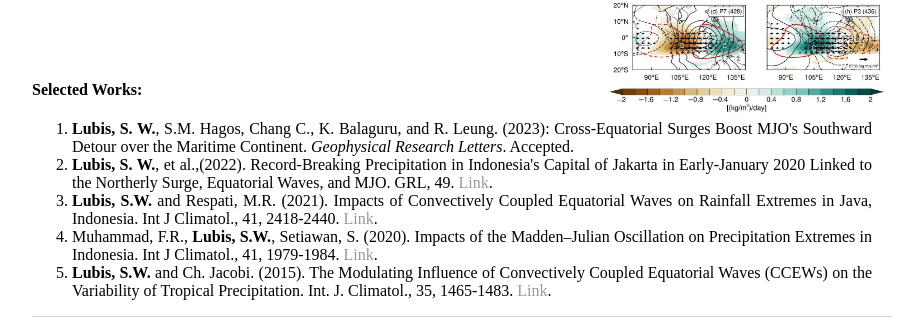
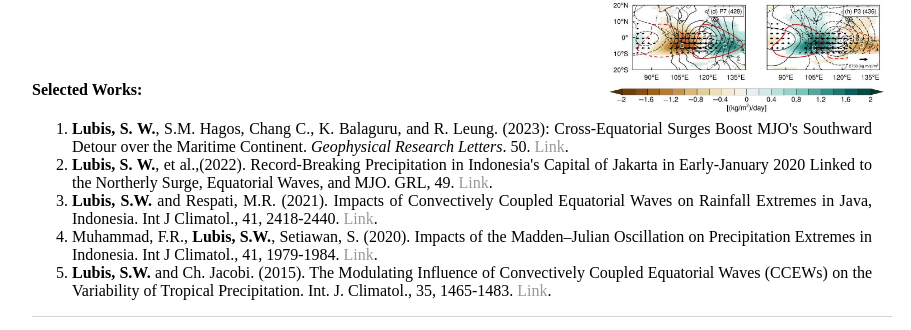
Before and after one commit to sandrolubis/sandrolubis.github.io, a Jekyll site: the page built from research/index.html, in a window 1280 px wide. Shown: the part 1835-2165 px from the top of the page, without its empty margins (276-1187 px from the left). Built offline with Jekyll 4.4.1, drawn with Linux system fonts in a browser that asks for light colours.

Commit message:
Update index.html

```diff
--- a/research/index.html
+++ b/research/index.html
@@ -65,7 +65,7 @@ title: Research Interests | Sandro Lubis
 				which helped validate the effect of equatorial waves on high-impact weather for forecasting models. </font></p>
 			<h4 style="margin-top:90px;">Selected Works:</h4>
 			<ol style="text-align:justify;">
-			  <li><b>Lubis, S. W.</b>, S.M. Hagos, Chang C., K. Balaguru,  and R. Leung. (2023): Cross-Equatorial Surges Boost MJO's Southward Detour over the Maritime Continent. <i>Geophysical Research Letters</i>. Accepted.</li>
+			  <li><b>Lubis, S. W.</b>, S.M. Hagos, Chang C., K. Balaguru,  and R. Leung. (2023): Cross-Equatorial Surges Boost MJO's Southward Detour over the Maritime Continent. <i>Geophysical Research Letters</i>. 50. <a href="https://doi.org/10.1029/2023GL104770">Link</a>.</li>
 			  <li><b>Lubis, S. W.</b>, et al.,(2022). Record-Breaking Precipitation in Indonesia's Capital of Jakarta in Early-January 2020 Linked to the Northerly Surge, Equatorial Waves, and MJO. GRL, 49. <a href="https://doi.org/10.1029/2022GL101513">Link</a>.</li>
 			  <li><b>Lubis, S.W.</b> and Respati, M.R. (2021). Impacts of Convectively Coupled Equatorial Waves on Rainfall Extremes in Java, Indonesia. Int J Climatol., 41, 2418-2440. <a href="https://doi.org/10.1002/joc.6967">Link</a>.</li>
 			  <li>Muhammad, F.R., <b>Lubis, S.W.</b>, Setiawan, S. (2020).  Impacts of the Madden–Julian Oscillation on Precipitation Extremes in Indonesia. Int J Climatol., 41, 1979-1984. <a href="https://doi.org/10.1002/joc.6941">Link</a>.</li>
```
